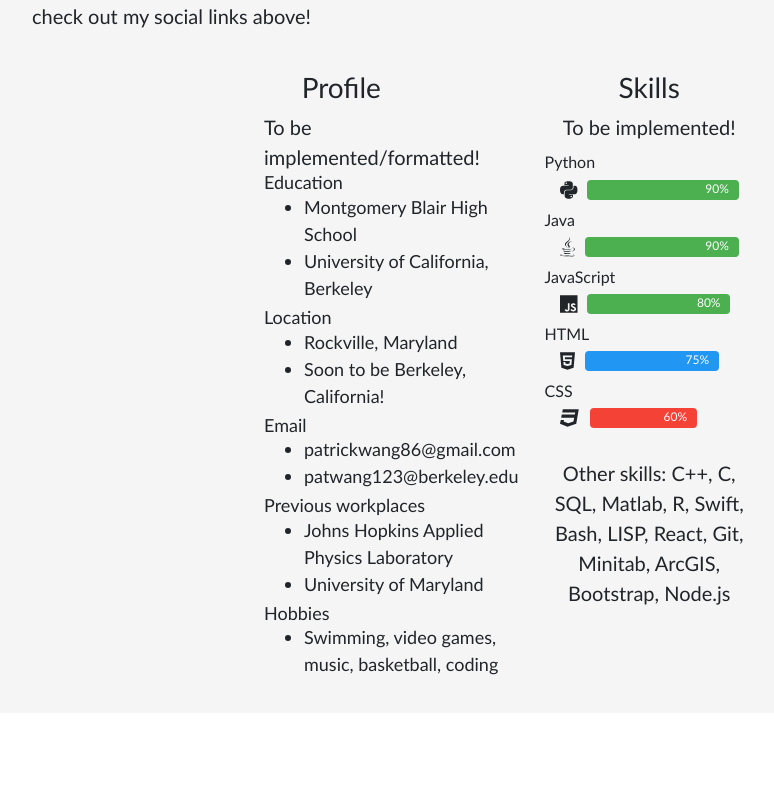
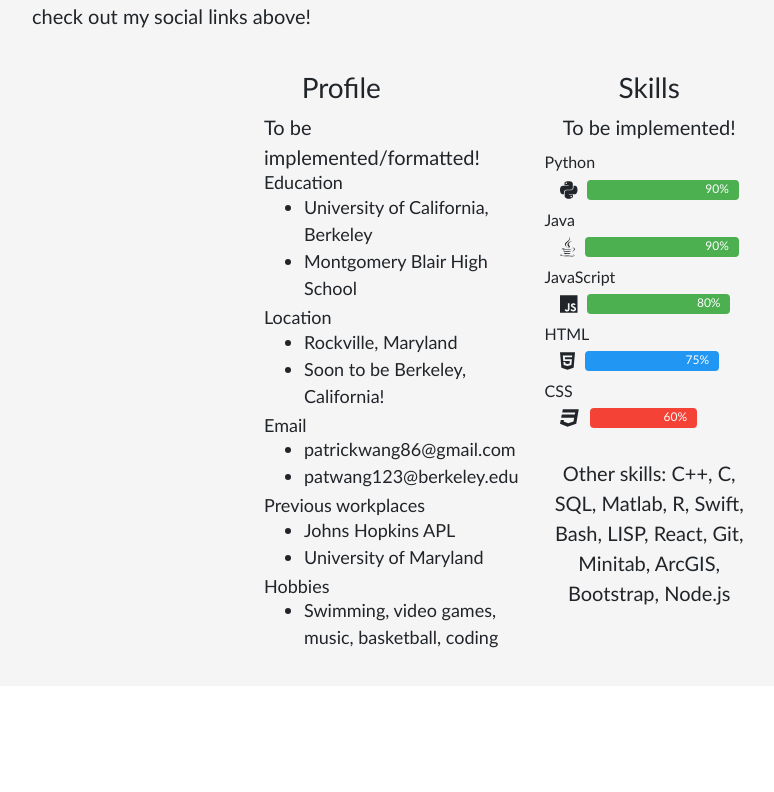
Before and after one commit to patwang123/patwang123.github.io, a React (Create React App) app: page / in a window 1280 px wide. Shown: the part 768-1560 px from the top of the page, without its empty margins (168-942 px from the left). Built offline with nearby package versions, Linux system fonts and the light colour scheme.

Commit message:
mapped profile

```diff
--- a/src/App.js
+++ b/src/App.js
@@ -29,7 +29,7 @@ function App() {
           <Projects></Projects>
           <Academics></Academics>
           <h5 style={{color:'white',textAlign: 'center'}}>
-          Updated 12/15/2020
+          Updated 12/20/2020
           </h5>
       </div>
     </div>
--- a/src/components/About/About.js
+++ b/src/components/About/About.js
@@ -1,6 +1,8 @@
 import './About.css';
 import {faPython, faCss3, faJs, faHtml5, faJava} from '@fortawesome/free-brands-svg-icons'
 import { FontAwesomeIcon } from '@fortawesome/react-fontawesome';
+import { PROFILE_CONSTS } from './profile_consts.js';
+import AboutCategory from './AboutCategory.js';
 export default function About () {
     return (
         <div id='about-me' className='about-me main-section'>
@@ -15,30 +17,23 @@ export default function About () {
                     <h3>Profile</h3>
                     <div className='profile'>
                         To be implemented/formatted!
-                        <h5 className='profile-subtitle'>Education</h5>
-                        <ul className='profile-list'>
-                            <li>Montgomery Blair High School</li>
-                            <li>University of California, Berkeley</li>
-                        </ul>
-                        <h5 className='profile-subtitle'>Location</h5>
-                        <ul className='profile-list'>
-                            <li>Rockville, Maryland</li>
-                            <li>Soon to be Berkeley, California!</li>
-                        </ul>
-                        <h5 className='profile-subtitle'>Email</h5>
-                        <ul className='profile-list'>
-                            <li>patrickwang86@gmail.com</li>
-                            <li>patwang123@berkeley.edu</li>
-                        </ul>
-                        <h5 className='profile-subtitle'>Previous workplaces</h5>
-                        <ul className='profile-list'>
-                            <li>Johns Hopkins Applied Physics Laboratory</li>
-                            <li>University of Maryland</li>
-                        </ul>
-                        <h5 className='profile-subtitle'>Hobbies</h5>
-                        <ul className='profile-list'>
-                            <li>Swimming, video games, music, basketball, coding</li>
-                        </ul>
+                        {
+                            PROFILE_CONSTS.map((profile,idx) =>
+                                {
+                                    const {
+                                        category,
+                                        list_items} = profile
+                                    return (
+                                        <AboutCategory
+                                            id={`AboutCategory-${idx}`}
+                                            key={`AboutCategory-${idx}`}
+                                            category={category}
+                                            list_items={list_items}
+                                        >
+                                        </AboutCategory>
+                                    )
+                                })
+                        }
                     </div>
                 </div>
                 <div className='column'>
--- /dev/null
+++ b/src/components/About/AboutCategory.js
@@ -0,0 +1,25 @@
+import React from 'react';
+
+export default class AboutCategory extends React.Component {
+    constructor(props) {
+        super(props)
+        this.state = {
+
+        }
+    }
+    render() {
+        const {
+            category,
+            list_items} = this.props;
+        return (
+            <div>
+                <h5 className='profile-subtitle'>{category}</h5>
+                <ul className='profile-list'>
+                    {
+                        list_items.map((item,idx) => {return <li key={`About-${category}-${idx}`}>{item}</li>})
+                    }
+                </ul>
+            </div>
+        )
+    }
+}
--- /dev/null
+++ b/src/components/About/profile_consts.js
@@ -0,0 +1,29 @@
+/*
+Profile Constants
+--------------------------------------------
+category
+list_items
+*/
+export const PROFILE_CONSTS = [
+    {
+        category: 'Education',
+        list_items: ['University of California, Berkeley','Montgomery Blair High School']
+    },
+    {
+        category: 'Location',
+        list_items: ['Rockville, Maryland','Soon to be Berkeley, California!']
+    },
+    {
+        category: 'Email',
+        list_items: ['patrickwang86@gmail.com','patwang123@berkeley.edu']
+    },
+    {
+        category: 'Previous workplaces',
+        list_items: ['Johns Hopkins APL', 'University of Maryland']
+    },
+    {
+        category: 'Hobbies',
+        list_items: ['Swimming, video games, music, basketball, coding']
+    }
+
+]
```
Also changed, not shown: 1 other file (tests, documents, lock files or other folders).
